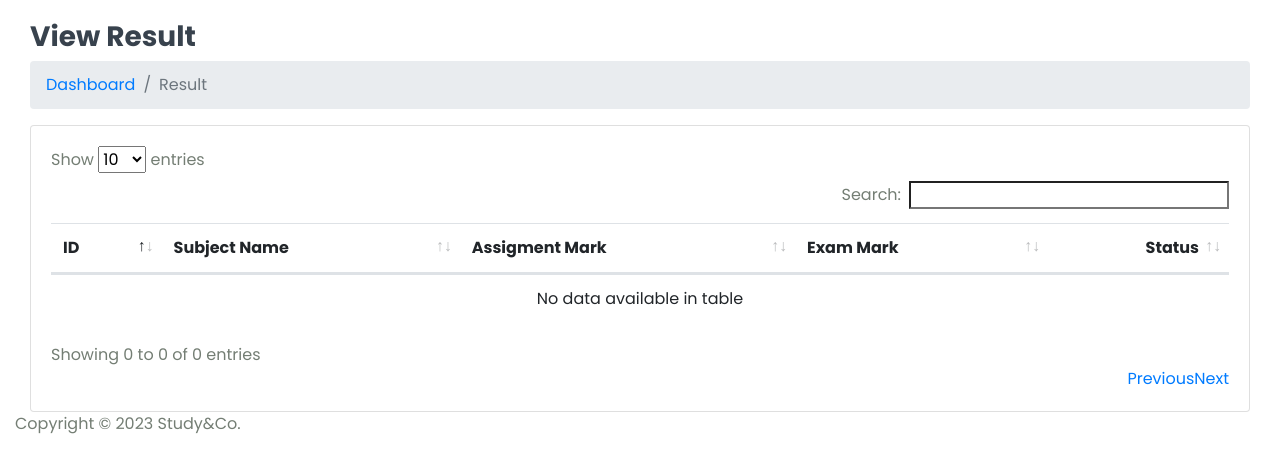
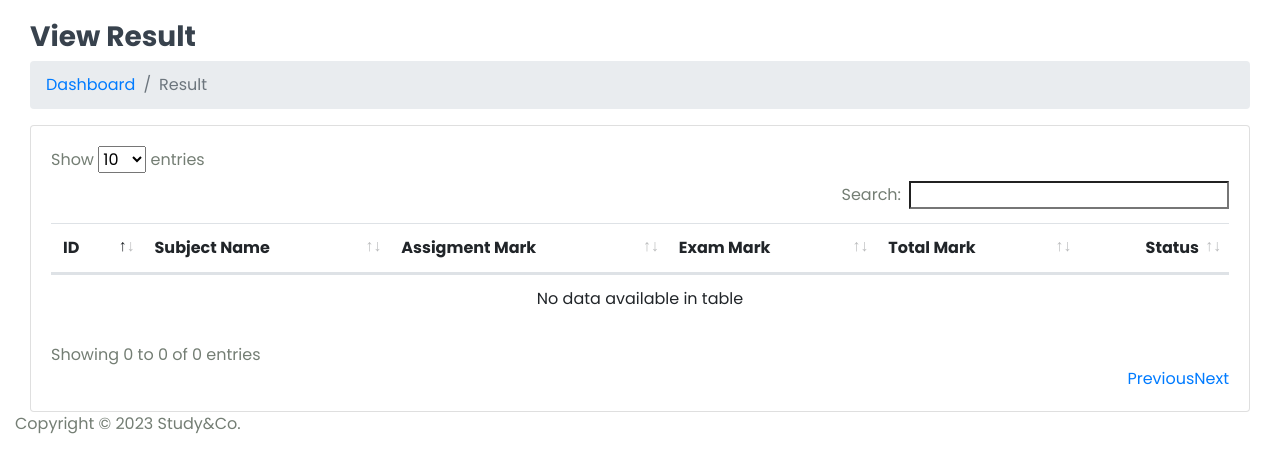
Before and after one commit to amirulabdlatib/StudyGo, a Django app: template StudyGo/templates/Student/view_result.html in a window 1280 px wide. Shown: the part 1001-1458 px from the top of the page. Run offline with Django 4.2, Linux system fonts and the light colour scheme; the template is opened without the code that fills it, so the values that code supplies are empty; some libraries are stand-ins or nearby versions.

Commit message:
Minor UI changes on view student result

```diff
--- a/StudyGo/templates/Student/view_result.html
+++ b/StudyGo/templates/Student/view_result.html
@@ -27,6 +27,7 @@
                   <th>Subject Name</th>
                   <th>Assigment Mark</th>
                   <th>Exam Mark</th>
+                  <th>Total Mark</th>
 
                   <th class="text-right">Status</th>
                 </tr>
@@ -36,9 +37,11 @@
                 <tr>
                   <td>{{i.id}}</td>
                   <td>{{i.subject_id.name}}</td>
-                  <td>{{i.assignment_mark}}</td>
-                  <td>{{i.exam_mark}}</td>
-
+                  <td class="text-center">{{i.assignment_mark}}</td>
+                  <td class="text-center">{{i.exam_mark}}</td>
+                  <td class="text-center">
+                    {{ i.assignment_mark|add:i.exam_mark }}
+                  </td>
                   <td class="text-right">
                     {% if i.assignment_mark|add:i.exam_mark >= 50 %}
                     <span class="badge badge-success">PASS</span>
```
Also changed, not shown: StudyGo/db.sqlite3, StudyGo/templates/includes/chart_gradebook.html (added).
